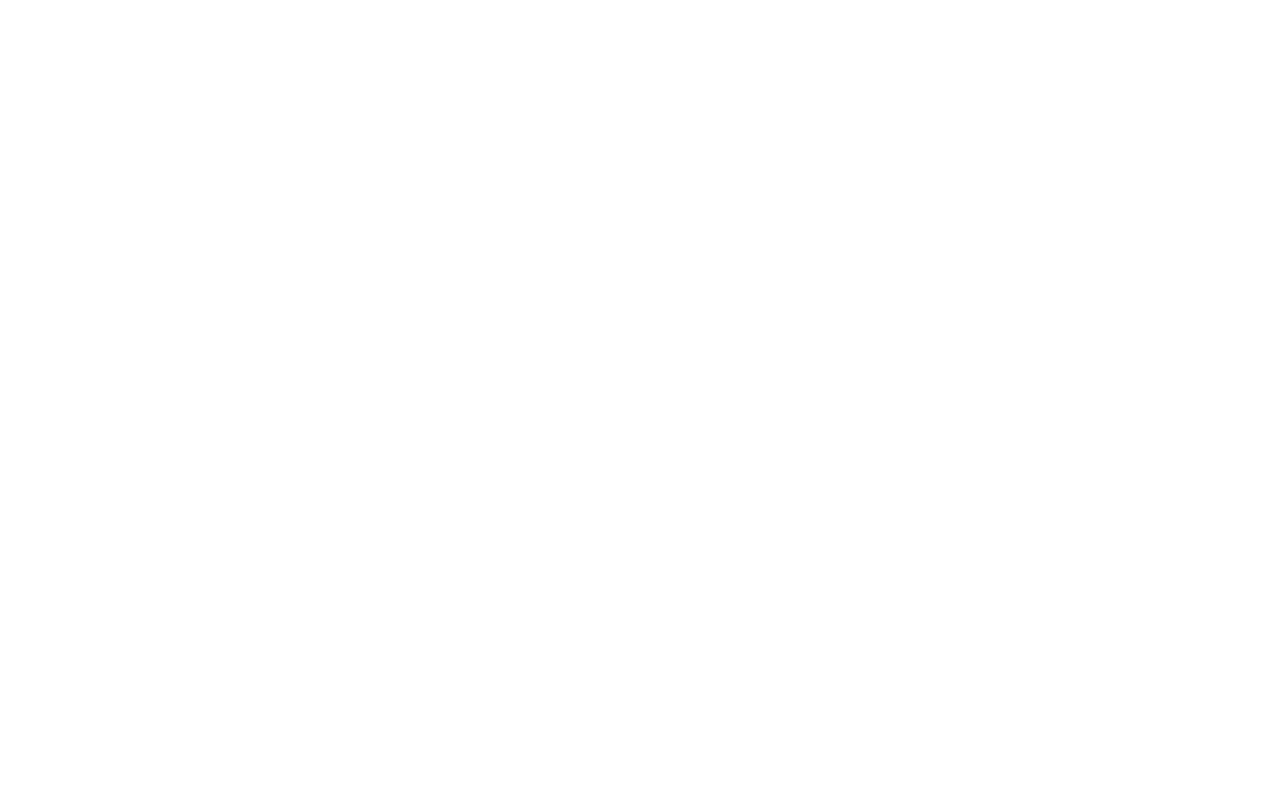
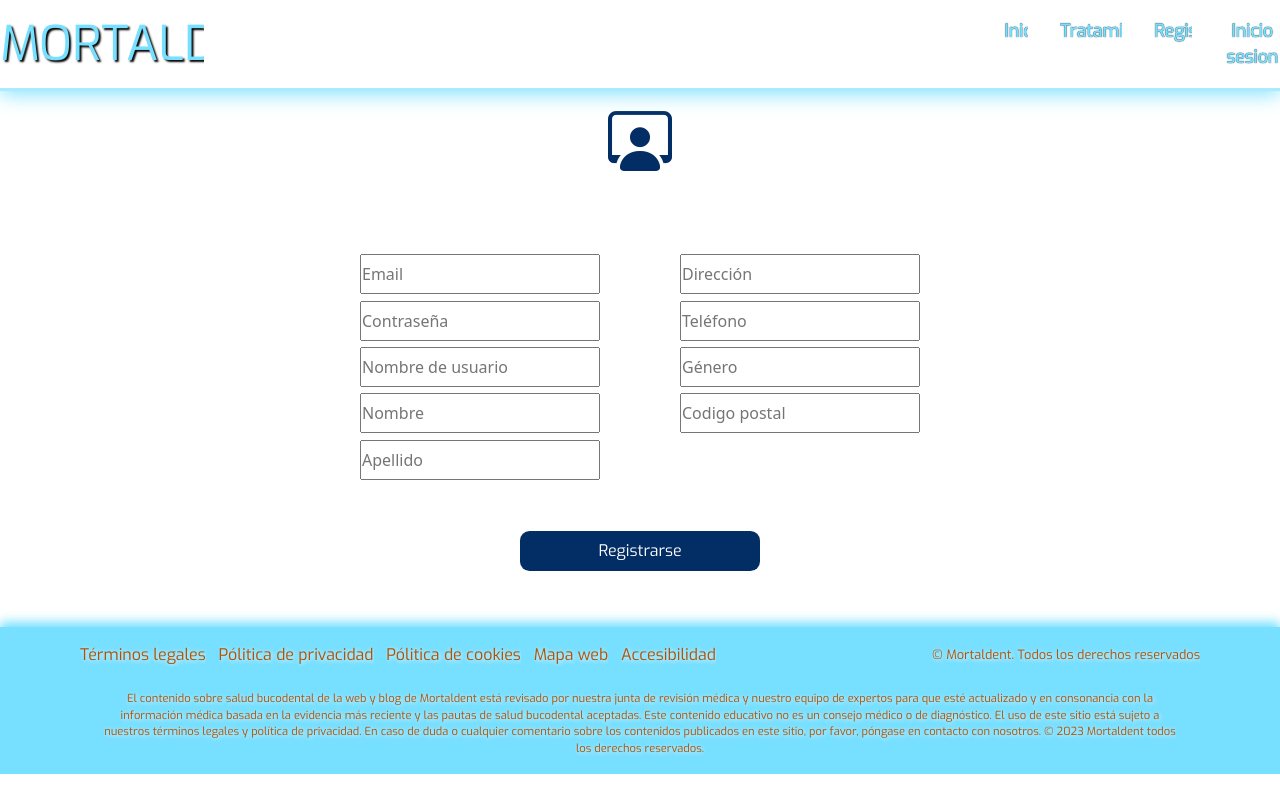
Before and after one commit to RompeTecla/proyectoFrontendClinicaDentalFSD0423MortalDent, a React (Vite) app: page /register in a window 1280 px wide. Before the commit this address had no page. Built offline with nearby package versions, Linux system fonts and the light colour scheme.

Commit message:
FEAT: styles for Register page added

```diff
--- a/src/App.jsx
+++ b/src/App.jsx
@@ -2,6 +2,7 @@
 import { Route, Routes } from 'react-router-dom';
 import { Home } from './pages/Home/Home';
 import './App.css';
+import { Register } from './pages/Register/Register';
 
 
 export const App = () => {
@@ -9,6 +10,7 @@
     <>
       <Routes>
         <Route path='/' element={<Home/>}/>
+        <Route path='/register' element={<Register/>}/>
       </Routes>
     </>
   )
--- a/src/common/InputText/InputText.jsx
+++ b/src/common/InputText/InputText.jsx
@@ -1,8 +1,8 @@
 import React from 'react';
-import './ImputText.css';
+// import './ImputText.css';
 
 
-export const ImputText = ({
+export const InputText = ({
     className,
     type,
     placeholder,
--- a/src/pages/Register/Register.css
+++ b/src/pages/Register/Register.css
@@ -0,0 +1,102 @@
+.containerRegister {
+    display: flex;
+    flex-direction: column;
+    justify-content: center;
+    align-items: center;
+    height: 100%;
+}
+.inputBasicDesign {
+    margin: 0.2rem;
+    width: 15rem;
+    height: 2.5rem;
+}
+.rowInput{
+    width: 40rem;
+}
+.containerIcon{
+    display: flex;
+    justify-content: center;
+    margin-bottom: 4rem;
+}
+.iconLogin{
+    font-size: 4rem;
+    color: rgb(3, 45, 101);
+}
+.btnContainer{
+    display: flex;
+    justify-content: center;
+    align-items: center;
+}
+.btnLogin{
+    background-color: rgb(3, 45, 101);
+    border-color: rgb(3, 45, 101);
+    font-family: 'Exo', sans-serif;
+    width: 5rem;
+    margin-top: 3rem;
+    display: flex;
+    justify-content: center;
+    align-items: center;
+}
+.btnLogin:hover{
+    background-color: rgba(255, 255, 255, 0.74);
+    color: rgb(3, 45, 101);
+    font-family: 'Exo', sans-serif;
+}
+.registerSendDeac {
+    color: #fff;
+    background-color: rgb(3, 45, 101);
+    border-color: #007bff;
+    font-family: 'Exo', sans-serif;
+    border-radius: 0.6rem;
+    padding: 0.5rem 1rem;
+    font-size: 1rem;
+    margin-top: 3rem;
+    line-height: 1.5;
+    text-align: center;
+    text-decoration: none;
+    cursor: pointer;
+    transition: all 0.15s ease-in-out;
+    display: flex;
+    justify-content: center;
+    align-items: center;
+    width: 15rem;
+}
+.registerSendAct {
+    cursor: pointer;
+    background-color: rgb(26, 101, 199);
+    width: 12rem;
+    margin-top: 2rem;
+    display: flex;
+    justify-content: center;
+    align-items: center;
+}
+.registerSendAct:hover {
+    transition: 1s;
+    background-color: rgba(255, 255, 255, 0.74);
+    color: rgb(3, 45, 101);
+    font-family: 'Exo', sans-serif;
+    margin-top: 2rem;
+    display: flex;
+    justify-content: center;
+    align-items: center;
+}
+.container-btn{
+    display: flex;
+    justify-content: center;
+    align-items: center;
+    padding-bottom: 3.5rem;
+}
+footer{
+    display: flex;
+    justify-content: flex-end;
+}
+@media(max-width:992px){
+    .rowInput{
+        width: 28rem;
+    }
+}
+@media(max-width:500px){
+    .rowInput{
+        width: 20rem;
+    }
+}
--- a/src/pages/Register/Register.jsx
+++ b/src/pages/Register/Register.jsx
@@ -1,22 +1,21 @@
-import React, { useState } from 'react';
-import { Col, Container, Row } from 'react-bootstrap';
+import React, { useState } from "react";
+import { Col, Container, Row } from "react-bootstrap";
 import { useNavigate } from "react-router-dom";
-import './Register.css'
+import "./Register.css";
 import { Footer } from "../../common/Footer/Footer";
 import { NavBar } from "../../common/Navbar/NavBar";
 import { useEffect } from "react";
 import { InputText } from "../../common/InputText/InputText";
 import { validate } from "../../services/useful";
-import { registerUser } from "../../services/apiCalls";
+// import { registerUser } from "../../services/apiCalls";
 
 export const Register = () => {
-
   const navigate = useNavigate();
 
-////////////////////////////////////////////////// H O O K S //////////////////////////////////////////////////
+  ////////////////////////////////////////////////// H O O K S //////////////////////////////////////////////////
 
   // Comprobacion inicial de Hooks con campo vacío.
-  const [credenciales, setCredenciales] = useState({
+  const [credentials, setCredentials] = useState({
     name: "",
     surname: "",
     email: "",
@@ -25,23 +24,23 @@
     phone: "",
     address: "",
     gender: "",
-    postcode: ""
+    postcode: "",
   });
 
-  const [valiCredenciales, setValiCredenciales] = useState({
+  const [valiCredentials, setValiCredentials] = useState({
     nameVali: false,
     surnameVali: false,
     emailVali: false,
-    passwordVali:false,
-    usernameVali:false,
+    passwordVali: false,
+    usernameVali: false,
     addressVali: false,
     phoneVali: false,
     genderVali: false,
     postcodeVali: false,
-  })
+  });
 
   // Con este HOOK se recogen los errores que inicialmente se mantiene en string vacío.
-  const [credencialesError, setCredencialesError] = useState({
+  const [credentialsError, setCredentialsError] = useState({
     nameError: "",
     passwordError: "",
     surnameError: "",
@@ -55,100 +54,251 @@
 
   const [registerAct, setRegisterAct] = useState(false);
 
-  //////////////////////////////////////////////// H A N D L E R S ////////////////////////////////////////////////
+  /////////////////////////////////////////// H A N D L E R S /////////////////////////////////////////////
 
-  //inputHandler se maneja en el input en el que introducimos cada credencial del usuario, y el diferencia cada una de las credenciales
+  // inputHandler se maneja en el input en el que introducimos cada credencial del usuario, y el diferencia cada una de las credentials
   const inputHandler = (e) => {
-
-    setCredenciales((prevState) => ({
+    setCredentials((prevState) => ({
       ...prevState,
       [e.target.name]: e.target.value,
-      //Con el ...spread... se hace una copia del estado inicial del componente para no tener que mutar el original,
-      //posteriormente, mediante la técnica de diccionario de JS, asignamos el valor del input que esté escribiendose
-      //EN ESE MOMENTO a la parte correspondiente del Hook.
+      // Con el ...spread... se hace una copia del estado inicial del componente para no tener que mutar el original,
+      // a continuacion se asigna el valor del input que esté escribiendose a la parte correspondiente del Hook.
     }));
   };
 
-  //USEEFFECT
+  ///////////////////////////////////// U S E - E F F E C T /////////////////////////////////////////
 
-  //Funciones de ciclo de vida del componente, conocidas como useEffect
-
-  // 3 - Ejecutamos los useEffect
+  // Funciones de ciclo de vida del componente.
+  // Ejecucion de los useEffect
   const [welcome, setWelcome] = useState("");
-
-  //Este tipo de useEffect siempre se ejecuta cuando se actualice cualquier hook.....
+  //Este useEffect siempre se ejecuta cuando se actualice cualquier hook.....
   useEffect(() => {
-
-
-    //Recorremos el primer for in para ver si hay errores en las credenciales....
-    for(let error in credencialesError){
-      if(credencialesError[error] !== ""){
+    //Recorremos el primer for in para ver si hay errores en las credenciales.
+    for (let error in credentialsError) {
+      if (credentialsError[error] !== "") {
         setRegisterAct(false);
         return;
       }
     }
 
-    //Recorremos las credenciales con otro for in para comprobar en este caso si algún campo se ha dejado por rellenar...
-    for(let vacio in credenciales){
-      if(credenciales[vacio] === ""){
+    // Con otro "for in" comprobamos que no falte ningun campo por rellenar.
+    for (let empty in credentials) {
+      if (credentials[empty] === "") {
         setRegisterAct(false);
         return;
       }
     }
 
-    //El último cortafuegos será un for in que recorrerá el hook valiCredenciales que mirará si todas las credenciales no sólo
-    //están rellenas, sino que también han sido validadas
-    for(let validated in valiCredenciales){
-      if(valiCredenciales[validated] === false){
+    // Y con este último "for in" recorrerá el HOOK "valiCredentials" que revisa si todas los campos están rellenos y validados.
+    for (let validated in valiCredentials) {
+      if (valiCredentials[validated] === false) {
         setRegisterAct(false);
         return;
       }
     }
-    //si llegamos a este punto es porque no hemos encontrado ningún error en el for in que recorre el hook de errores
+    // Si supera los "for in" y no hay errores, llegará aquí. "setSegisterAct" será "true".
     setRegisterAct(true);
   });
 
-  //FUNCIONES
+  ///////////////////////////////////////// F U N C I O N E S ////////////////////////////////////////
   //Funcion de validacion
 
   const checkError = (e) => {
-
     let error = "";
 
-    let checked = validate(
-      e.target.name,
-      e.target.value,
-      e.target.required
-    );
+    let checked = validate(e.target.name, e.target.value, e.target.required);
 
     error = checked.message;
 
     //Aqui seteamos el hook de las validaciones
-    console.log("asdfasdf",valiCredenciales)
+    console.log("Validacion de credentials: ", valiCredentials);
 
-    setValiCredenciales((prevState) => ({
+    setValiCredentials((prevState) => ({
       ...prevState,
       [e.target.name + "Vali"]: checked.validated,
     }));
 
     //Aqui seteamos el hook de los errores
 
-    setCredencialesError((prevState) => ({
+    setCredentialsError((prevState) => ({
       ...prevState,
       [e.target.name + "Error"]: error,
     }));
   };
 
-  const userRegister = () => {
-    registerUser(credenciales)
-    console.log(credenciales)
+//   const userRegister = () => {
+//     registerUser(credentials);
+//     console.log("Credenciales: " + credentials);
 
-    setWelcome(`Gracias por confiar en nosotros`);
+//     setWelcome(`Bienvenida/o y grácias por confiar en nuestros profesionales.`);
 
-                //Redirección a Home
+//     //Redirección a Home
 
-                setTimeout(() => {
-                  navigate("/login");
-                }, 2000);
+//     setTimeout(() => {
+//       navigate("/home");
+//     }, 2500);
+//   };
 
-  };
+  return (
+    <>
+      <NavBar />
+      <div className="containerIcon">
+        <div className="bi bi-person-workspace iconLogin"></div>
+      </div>
+      {welcome !== "" ? (
+        <div className="date-confirm">{welcome}</div>
+      ) : (
+        <Container className="containerRegister">
+          <Row className="rowInput">
+            <Col md={12} lg={6} className="containerInputs">
+              <InputText
+                className={
+                  credentialsError.emailError === ""
+                    ? "inputBasicDesign"
+                    : "inputBasicDesign inputErrorDesign"
+                }
+                type={"email"}
+                name={"email"}
+                placeholder={"Email"}
+                required={true}
+                changeFunction={(e) => inputHandler(e)}
+                blurFunction={(e) => checkError(e)}
+              />
+              <div>{credentialsError.emailError}</div>
+
+              <InputText
+                className={
+                  credentialsError.passwordError === ""
+                    ? "inputBasicDesign" : "inputBasicDesign inputErrorDesign"
+                }
+                type={"password"}
+                name={"password"}
+                placeholder={"Contraseña"}
+                required={true}
+                changeFunction={(e) => inputHandler(e)}
+                blurFunction={(e) => checkError(e)}
+              />
+              <div>{credentialsError.passwordError}</div>
+
+              <InputText
+                className={
+                  credentialsError.usernameError === ""
+                    ? "inputBasicDesign"
+                    : "inputBasicDesign inputErrorDesign"
+                }
+                type={"text"}
+                name={"username"}
+                placeholder={"Nombre de usuario"}
+                required={true}
+                changeFunction={(e) => inputHandler(e)}
+                blurFunction={(e) => checkError(e)}
+              />
+
+              <InputText
+                className={
+                  credentialsError.nameError === ""
+                    ? "inputBasicDesign"
+                    : "inputBasicDesign inputErrorDesign"
+                }
+                type={"text"}
+                name={"name"}
+                placeholder={"Nombre"}
+                required={true}
+                changeFunction={(e) => inputHandler(e)}
+                blurFunction={(e) => checkError(e)}
+              />
+
+              <InputText
+                className={
+                  credentialsError.surnameError === ""
+                    ? "inputBasicDesign"
+                    : "inputBasicDesign inputErrorDesign"
+                }
+                type={"text"}
+                name={"surname"}
+                placeholder={"Apellido"}
+                required={true}
+                changeFunction={(e) => inputHandler(e)}
+                blurFunction={(e) => checkError(e)}
+              />
+            </Col>
+            <Col md={12} lg={6} className="containerInputs cont-inp-2">
+              <InputText
+                className={
+                  credentialsError.addressError === ""
+                    ? "inputBasicDesign"
+                    : "inputBasicDesign inputErrorDesign"
+                }
+                type={"text"}
+                name={"address"}
+                placeholder={"Dirección"}
+                required={true}
+                changeFunction={(e) => inputHandler(e)}
+                blurFunction={(e) => checkError(e)}
+              />
+
+              <InputText
+                className={
+                  credentialsError.phoneError === ""
+                    ? "inputBasicDesign" : "inputBasicDesign inputErrorDesign"
+                }
+                type={"text"}
+                name={"phone"}
+                placeholder={"Teléfono"}
+                required={true}
+                changeFunction={(e) => inputHandler(e)}
+                blurFunction={(e) => checkError(e)}
+              />
+
+              <InputText
+                className={
+                  credentialsError.genderError === ""
+                    ? "inputBasicDesign" : "inputBasicDesign inputErrorDesign"
+                }
+                type={"text"}
+                name={"gender"}
+                placeholder={"Género"}
+                required={true}
+                changeFunction={(e) => inputHandler(e)}
+                blurFunction={(e) => checkError(e)}
+              />
+
+              <InputText
+                className={
+                  credentialsError.postcodeError === ""
+                    ? "inputBasicDesign" : "inputBasicDesign inputErrorDesign"
+                }
+                type={"text"}
+                name={"postcode"}
+                placeholder={"Codigo postal"}
+                required={true}
+                changeFunction={(e) => inputHandler(e)}
+                blurFunction={(e) => checkError(e)}
+              />
+            </Col>
+            <div className="container-btn">
+              <div
+                type="submit"
+                className={
+                  registerAct
+                    ? "registerSendDeac registerSendAct" : "registerSendDeac"
+                }
+                onClick={
+                  // Si el HOOK "registerAct" es true, el onclick nos permitirá ejecutar el registro.
+
+                  registerAct
+                    ? () => {
+                        userRegister();
+                      } : () => {}
+                }
+              >
+                Registrarse
+              </div>
+            </div>
+          </Row>
+        </Container>
+      )}
+      <Footer />
+    </>
+  );
+};
```
